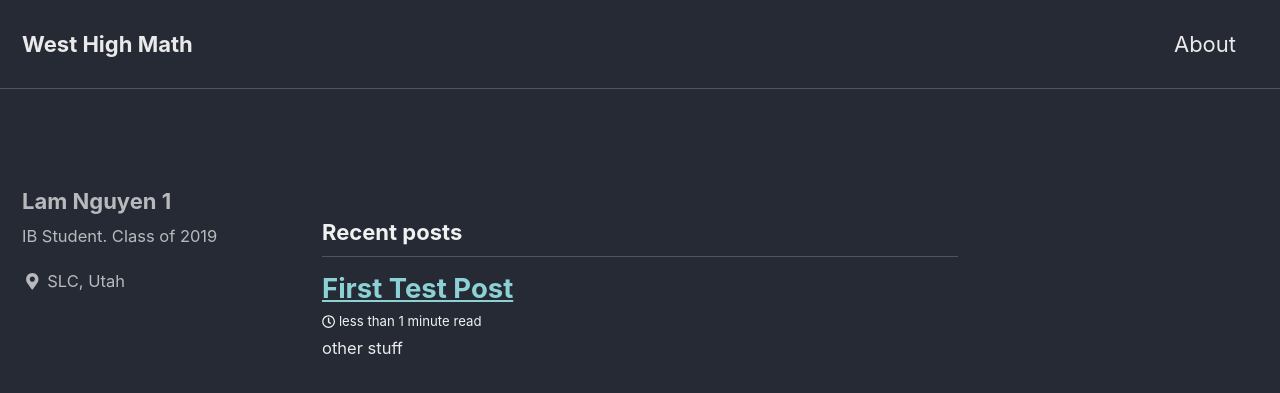
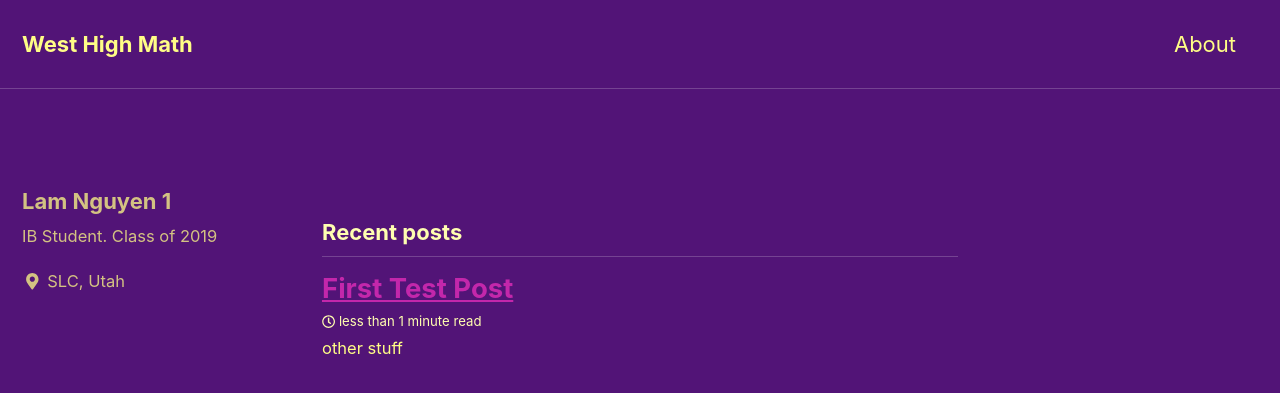
Before and after one commit to WestHighMath/WestHighMath.github.io, a Jekyll site: the page built from index.html, in a window 1280 px wide and 900 px high. Shown: the top 393 px of the window. Built offline with Jekyll 4.4.1, drawn with Linux system fonts in a browser that asks for light colours; cached includes are drawn as plain includes; nearby versions of some CDN libraries; the list of posts is cut into pages by our own code.

Commit message:
Update _config.yml

```diff
--- a/_config.yml
+++ b/_config.yml
@@ -12,7 +12,7 @@
 
 # theme                  : "minimal-mistakes-jekyll"
 # remote_theme           : "mmistakes/minimal-mistakes"
-minimal_mistakes_skin    : "dark" #"default", "air", "aqua", "contrast", "dark", "dirt", "neon", "mint", "plum", "sunrise"
+minimal_mistakes_skin    : "plum" #"default", "air", "aqua", "contrast", "dark", "dirt", "neon", "mint", "plum", "sunrise"
 
 # Site Settings
 locale                   : "en-US"
```
